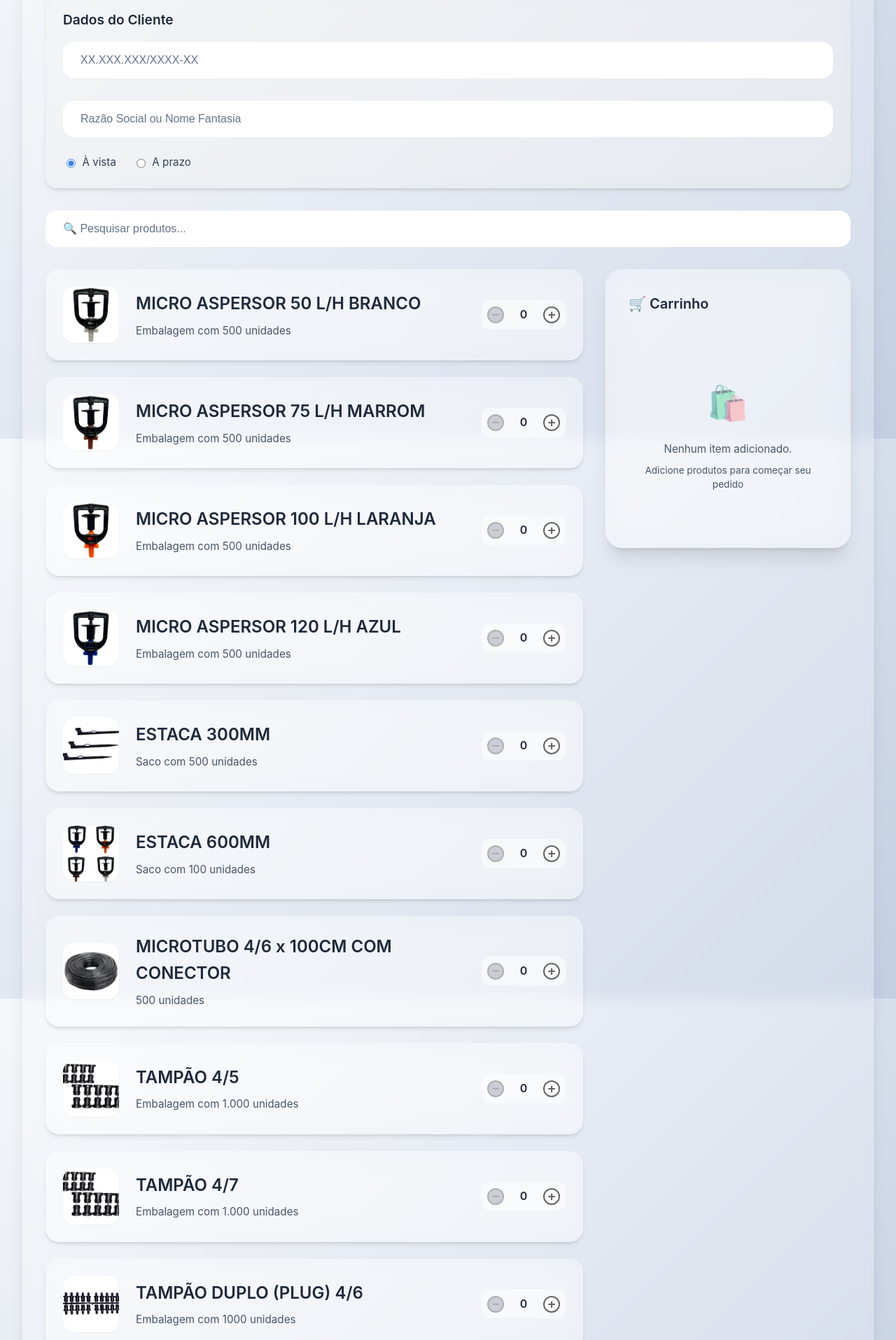
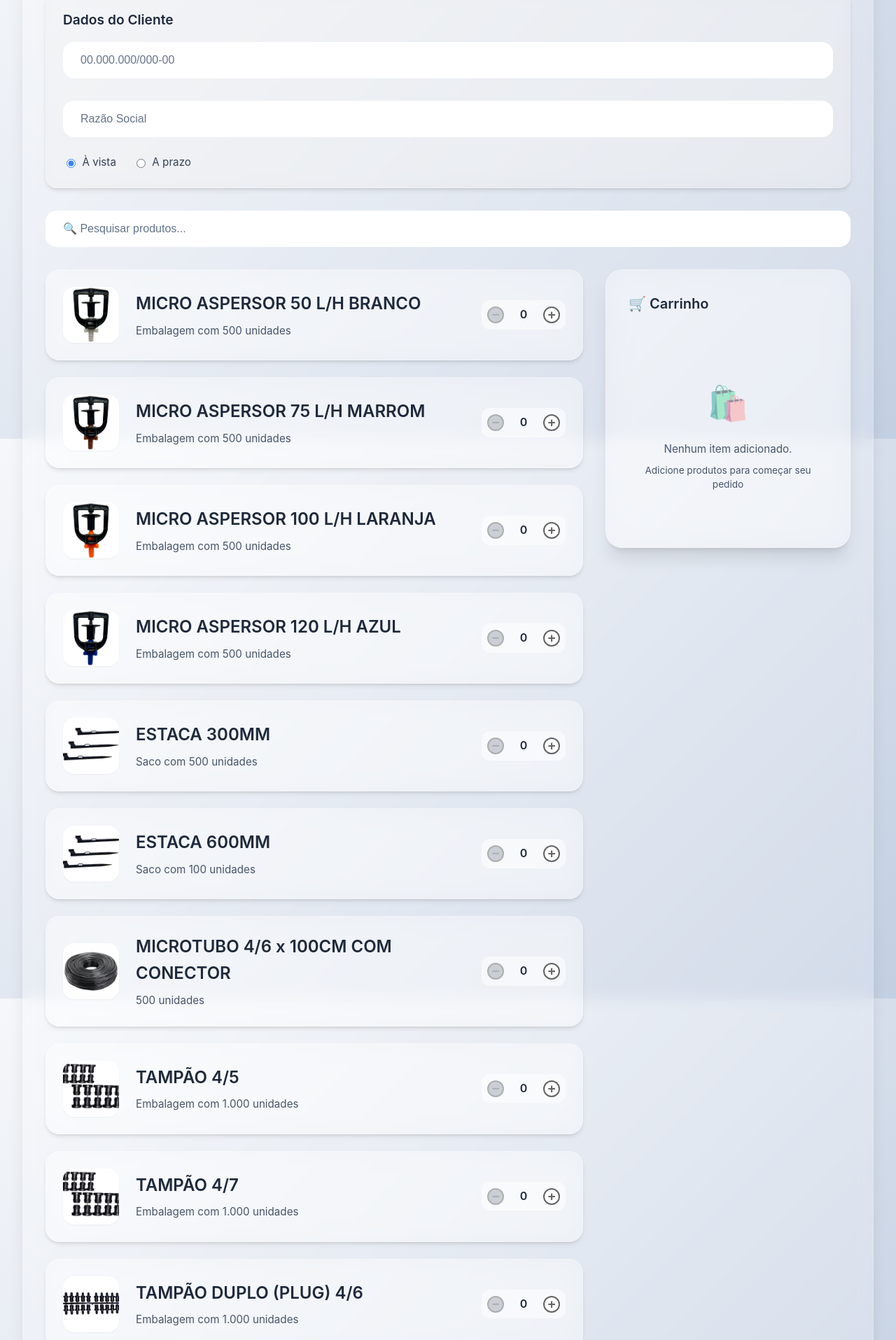
Before and after one commit to Henrique-777/pedidos-app, a React (Vite) app: page / in a window 1280 px wide. Shown: the part 173-2088 px from the top of the page at 70% size. Built offline with nearby package versions, Linux system fonts and the light colour scheme.

Commit message:
Atualizando projeto; coloquei os códigos corretos dos produtos e mostrei no arquivo .pdf gerado, permiti ao usuário digitar a Razão Social manualmente

```diff
--- a/src/App.jsx
+++ b/src/App.jsx
@@ -7,6 +7,7 @@ import autoTable from "jspdf-autotable";
 const produtosMock = [
   {
     id: 1,
+    codigo: "1199",
     nome: "MICRO ASPERSOR 50 L/H BRANCO",
     desc: "Embalagem com 500 unidades",
     img: "img/micro-branco.webp",
@@ -16,6 +17,7 @@ const produtosMock = [
 
   {
     id: 2,
+    codigo: "82",
     nome: "MICRO ASPERSOR 75 L/H MARROM",
     desc: "Embalagem com 500 unidades",
     img: "img/micro-marrom.webp",
@@ -25,6 +27,7 @@ const produtosMock = [
 
   {
     id: 3,
+    codigo: "81",
     nome: "MICRO ASPERSOR 100 L/H LARANJA",
     desc: "Embalagem com 500 unidades",
     img: "img/micro-laranja.webp",
@@ -34,6 +37,7 @@ const produtosMock = [
 
   {
     id: 4,
+    codigo: "80",
     nome: "MICRO ASPERSOR 120 L/H AZUL",
     desc: "Embalagem com 500 unidades",
     img: "img/micro-azul.webp",
@@ -43,6 +47,7 @@ const produtosMock = [
 
   {
     id: 5,
+    codigo: "85",
     nome: "ESTACA 300MM",
     desc: "Saco com 500 unidades",
     img: "img/estaca.webp",
@@ -52,15 +57,17 @@ const produtosMock = [
 
   {
     id: 6,
+    codigo: "84",
     nome: "ESTACA 600MM",
     desc: "Saco com 100 unidades",
-    img: "img/micro-aspersores.webp",
+    img: "img/estaca.webp",
     undPorEmbalagem: 100,
     undMedida: "unidades"
   },
 
   {
     id: 7,
+    codigo: "86",
     nome: "MICROTUBO 4/6 x 100CM COM CONECTOR",
     desc: "500 unidades",
     img: "img/microtubo.webp",
@@ -70,6 +77,7 @@ const produtosMock = [
 
   {
     id: 8,
+    codigo: "87",
     nome: "TAMPÃO 4/5",
     desc: "Embalagem com 1.000 unidades",
     img: "img/tampao-4x5.webp",
@@ -79,6 +87,7 @@ const produtosMock = [
 
   {
     id: 9,
+    codigo: "88",
     nome: "TAMPÃO 4/7",
     desc: "Embalagem com 1.000 unidades",
     img: "img/tampao-4x7.webp",
@@ -88,8 +97,9 @@ const produtosMock = [
 
   {
     id: 10,
+    codigo: "89",
     nome: "TAMPÃO DUPLO (PLUG) 4/6",
-    desc: "Embalagem com 1000 unidades",
+    desc: "Embalagem com 1.000 unidades",
     img: "img/tampao-duplo-4x6.webp",
     undPorEmbalagem: 1000,
     undMedida: "unidades"
@@ -100,7 +110,7 @@ export default function App() {
   const [busca, setBusca] = useState("");
   const [carrinho, setCarrinho] = useState({});
   const [cnpj, setCnpj] = useState("");
-  const [razao, setRazao] = useState("");
+
   const [pagamento, setPagamento] = useState("avista");
   const [ cnpjErro, setCnpjErro] = useState("");
 
@@ -183,7 +193,7 @@ export default function App() {
         };
 
         setDadosEmpresa(dadosFormatados);
-        setRazao(dadosFormatados.razao_social);
+
         setCnpjErro("");
       } else {
         // Segunda tentativa: ReceitaWS (backup)
@@ -206,7 +216,6 @@ export default function App() {
         };
 
         setDadosEmpresa(dadosFormatados);
-        setRazao(dadosFormatados.razao_social);
         setCnpjErro("");
         } else {
           throw new Error('CNPJ não encontrado');
@@ -346,7 +355,7 @@ export default function App() {
     const colunas = ["Código", "Descrição", "Quantidade"];
     const linhas = Object.entries(carrinho).map(([id, qtd]) => {
       const prod = produtosMock.find((p) => p.id == id);
-      return ["00", prod.nome, qtd.toLocaleString('pt-BR')];
+      return [prod.codigo, prod.nome, qtd.toLocaleString('pt-BR')];
     });
 
     autoTable(doc, {
@@ -401,7 +410,7 @@ export default function App() {
           <div style={{ position: 'relative', marginBottom: '1rem'}}>
             <input
             type="text"
-            placeholder="XX.XXX.XXX/XXXX-XX"
+            placeholder="00.000.000/000-00"
             className={`modern-input ${cnpjErro ? 'error' : ''}`}
             value={cnpj}
             onChange={handleCNPJChange}
@@ -450,12 +459,11 @@ export default function App() {
 
           <input
             type = "text"
-            placeholder = "Razão Social ou Nome Fantasia"
+            placeholder = "Razão Social"
             className = "modern-input"
-            value = {razao}
-            onChange={(e) => setRazao(e.target.value)}
+            value = {dadosEmpresa?.razao_social || ""}
+            onChange={(e) => setDadosEmpresa(prev => ({ ...prev, razao_social: e.target.value }))}
             style = {{ marginBottom: '1rem' }}
-            readOnly = {dadosEmpresa !== null}
           />
 
           {/* Exibir dados da empresa quando carregados */}
```
Also changed, not shown: public/img/mini-gotejador.webp (deleted).
